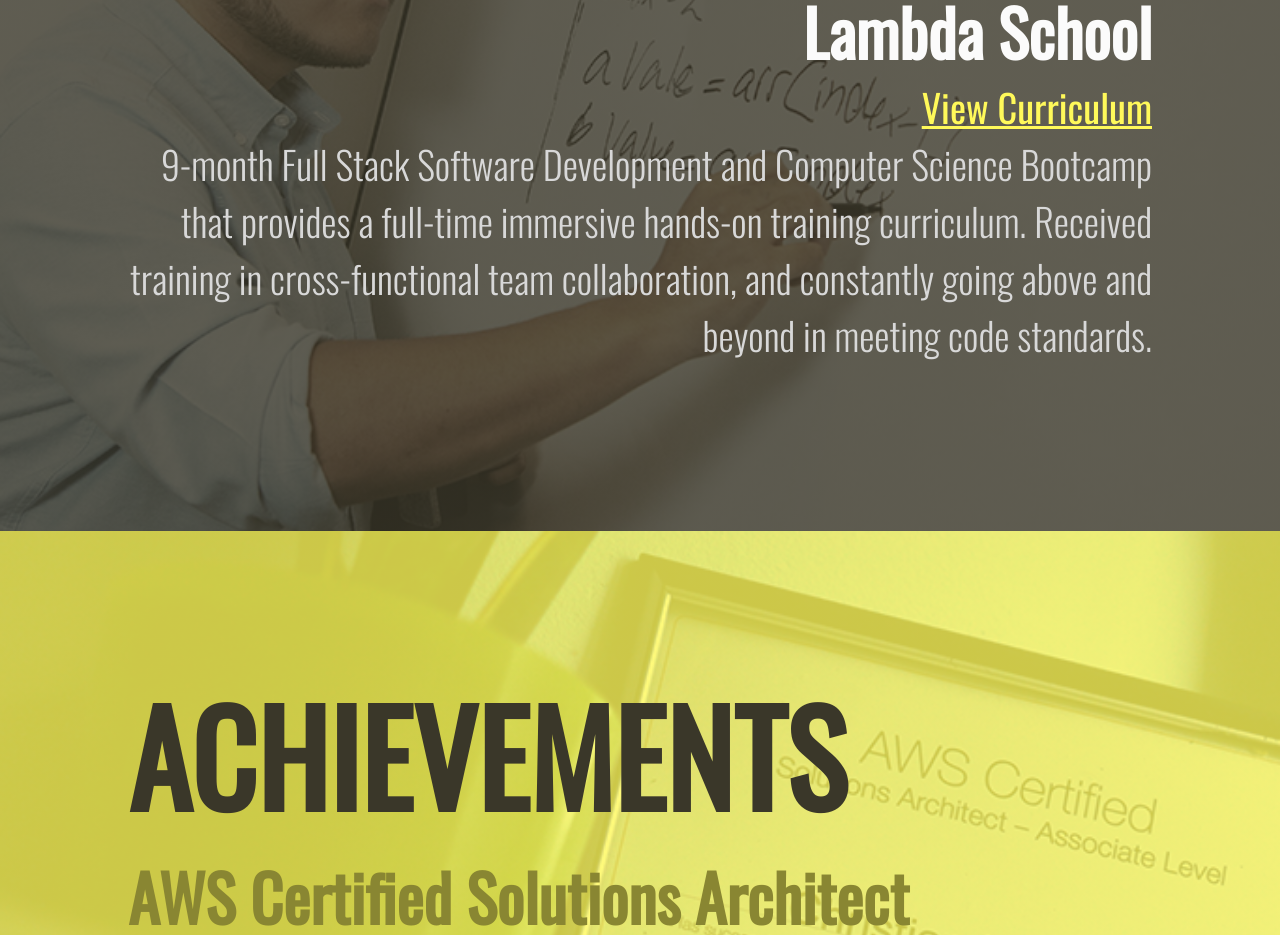
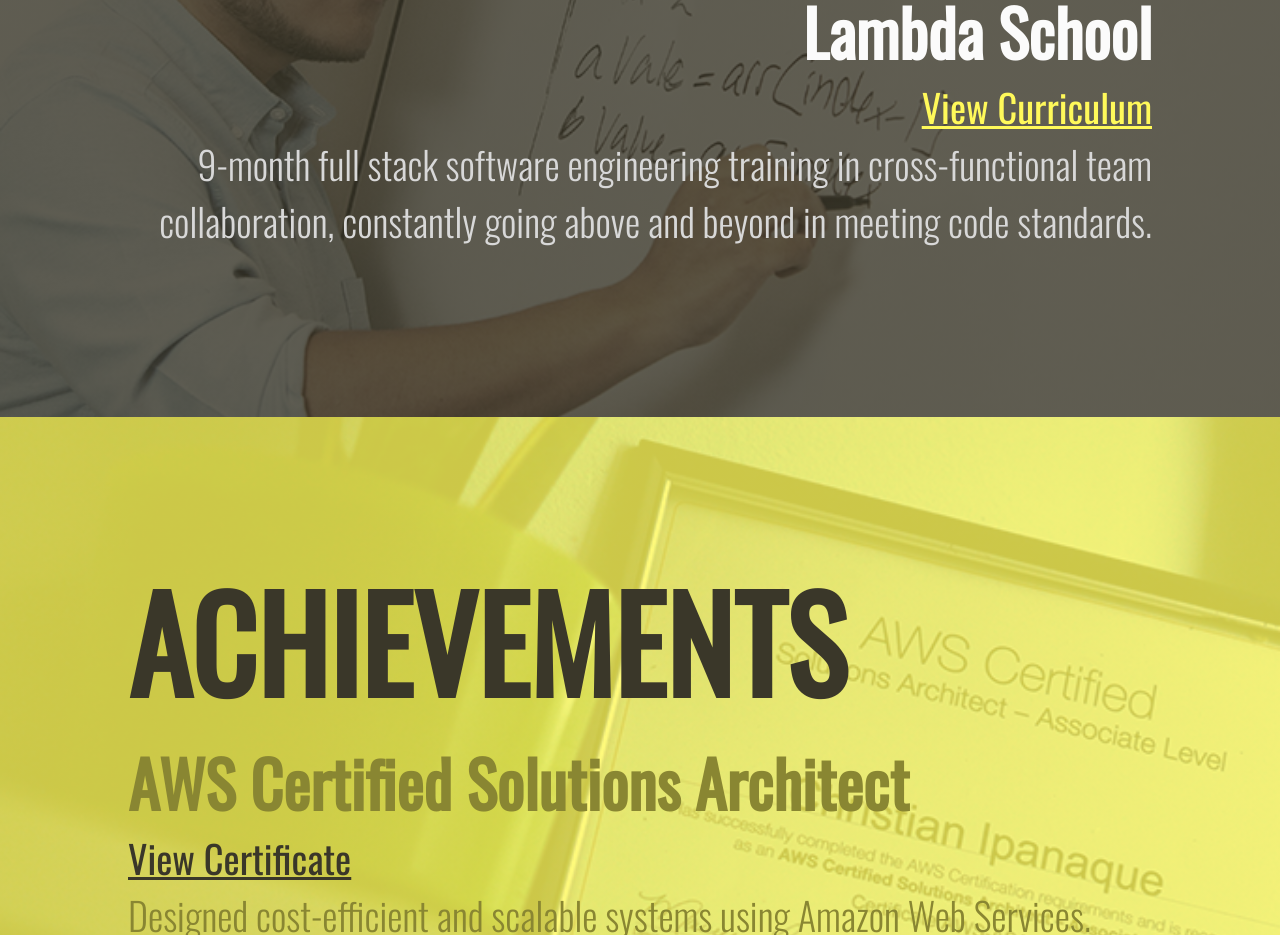
Before and after one commit to christianengineer/christianengineer.github.io, a Next.js app: page / in a window 1280 px wide. Shown: the part 1000-1935 px from the top of the page. Built offline with nearby package versions, Linux system fonts and the light colour scheme.

Commit message:
update Education description

```diff
--- a/pages/index.js
+++ b/pages/index.js
@@ -59,11 +59,9 @@
               </a>
             </h4>
             <h4>
-              9-month Full Stack Software Development and Computer Science
-              Bootcamp that provides a full-time immersive hands-on training
-              curriculum. Received training in cross-functional team
-              collaboration, and constantly going above and beyond in meeting
-              code standards.
+              9-month full stack software engineering training in
+              cross-functional team collaboration, constantly going above and
+              beyond in meeting code standards.
             </h4>
           </div>
         </Section>
```
